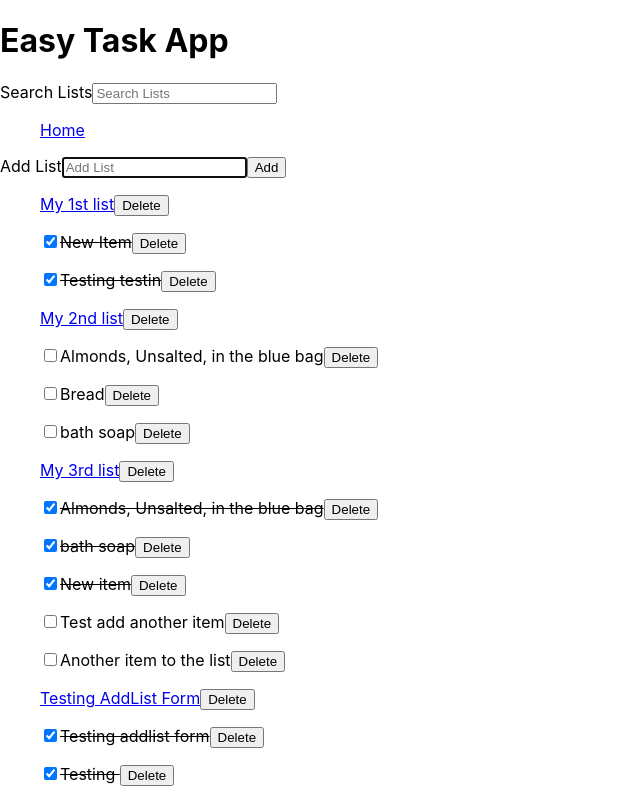
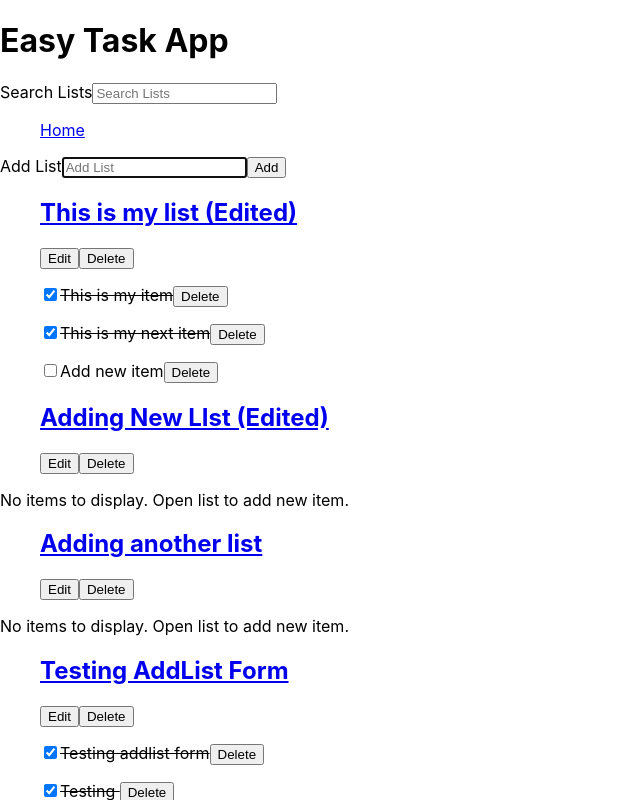
Before and after one commit to mrusert/easy-task-app, a React (Create React App) app: page / in a window 1280 px wide. Shown: the top 800 px of the page, without its empty margins (0-640 px from the left). Built offline with nearby package versions, Linux system fonts and the light colour scheme; data requests are answered from the project's data file.

Commit message:
Simplied list props passed to list and listname. Added edit ability on listname.

```diff
--- a/data/db.json
+++ b/data/db.json
@@ -1,44 +1,5 @@
 {
   "lists": [
-    {
-      "name": "My 1st list",
-      "id": "1",
-      "complete": false,
-      "items": [
-        {
-          "id": "1",
-          "checked": true,
-          "item": "New Item"
-        },
-        {
-          "id": "3",
-          "checked": true,
-          "item": "Testing testin"
-        }
-      ]
-    },
-    {
-      "name": "My 2nd list",
-      "id": "2",
-      "complete": false,
-      "items": [
-        {
-          "id": "1",
-          "checked": false,
-          "item": "Almonds, Unsalted, in the blue bag"
-        },
-        {
-          "id": "2",
-          "checked": false,
-          "item": "Bread"
-        },
-        {
-          "id": "3",
-          "checked": false,
-          "item": "bath soap"
-        }
-      ]
-    },
     {
       "name": "My 3rd list",
       "id": "3",
@@ -55,18 +16,13 @@
           "item": "bath soap"
         },
         {
-          "id": "4",
-          "checked": true,
-          "item": "New item"
-        },
-        {
           "id": "5",
           "checked": false,
           "item": "Test add another item"
         },
         {
           "id": "6",
-          "checked": false,
+          "checked": true,
           "item": "Another item to the list"
         }
       ]
@@ -98,6 +54,34 @@
       "name": "Adding another list",
       "complete": false,
       "items": []
+    },
+    {
+      "id": "6",
+      "name": "Adding New LIst (Edited)",
+      "complete": false,
+      "items": []
+    },
+    {
+      "id": "7",
+      "name": "This is my list (Edited)",
+      "complete": false,
+      "items": [
+        {
+          "id": "1",
+          "checked": true,
+          "item": "This is my item"
+        },
+        {
+          "id": "2",
+          "checked": true,
+          "item": "This is my next item"
+        },
+        {
+          "id": "3",
+          "checked": false,
+          "item": "Add new item"
+        }
+      ]
     }
   ]
 }
--- a/src/Components/Home.js
+++ b/src/Components/Home.js
@@ -1,4 +1,4 @@
-import Lists from "./Lists"
+import List from "./List"
 import AddList from "./AddList"
 import { useContext} from 'react'
 import DataContext from '../Context/DataContext'
@@ -18,13 +18,8 @@ const Home = () => {
         {!isLoading && !fetchError &&
           (searchResults.length
             ?
-              lists.map((list) => (
-              <Lists
-                  key={list.id}
-                  name={list.name}
-                  items={list.items}
-                  listID={list.id}
-              />
+            searchResults.map((list) => (
+              <List key={list.id} list={list}/>
               ))
             : <p className="statusMsg">No lists to display</p>)
         }
--- /dev/null
+++ b/src/Components/List.js
@@ -0,0 +1,27 @@
+import ListItems from './ListItems'
+import ListName from './ListName'
+
+const Lists = ( {list} ) => {
+
+  return (
+    <>
+    <ListName key={list.id} list={list}/>
+    {list.items.length > 0 &&
+    list.items.map((item) => {
+      return (
+        <ListItems
+          listID={list.id}
+          key={item.id}
+          item={item}
+        />
+      );
+    })
+    }
+    {!list.items.length > 0 &&
+        <p className="statusMsg">No items to display. Open list to add new item.</p>
+    }
+    </>
+  )
+}
+
+export default Lists
--- /dev/null
+++ b/src/Components/ListName.js
@@ -0,0 +1,94 @@
+import { Link, useNavigate, useLocation } from "react-router-dom"
+import DataContext from '../Context/DataContext'
+import { useContext, useState } from 'react'
+import api from '../api/lists'
+
+const ListName = ( { list } ) => {
+    const { lists, setLists } = useContext(DataContext)
+    const [editListName, setEditListName] = useState(list.name)
+    const [editMode, setEditMode] = useState(false)
+    const navigate = useNavigate()
+    const location = useLocation()
+
+    const handleListDelete = async (id) => {
+        try {
+          await api.delete(`/lists/${id}`)
+          const newLists = lists.filter(list => list.id !== id)
+          setLists(newLists)
+          location.pathname === `/lists/${list.id}` ? navigate(`/lists/${list.id}`) : navigate('/')
+        } catch (err) {
+          console.log(`Error: ${err.message}`)
+        }
+    }
+
+    const handleEditListName = async (id) => {
+        if (editListName === list.name) {
+            setEditMode(false)
+            location.pathname === `/lists/${list.id}` ? navigate(`/lists/${list.id}`) : navigate('/')
+            return
+        }
+        list.name = editListName
+        try {
+            const response = await api.put(`/lists/${list.id}`, list)
+            setLists(lists.map(newList => newList.id === id ? { ...response.data } : newList))
+            setEditListName(list.name)
+            setEditMode(false)
+          } catch (err) {
+            console.log(`Error: ${err.message}`)
+        }
+    }
+
+    return (
+        <>
+        {!editMode &&
+            <ul>
+            <li className="list">
+            <Link to={`lists/${list.id}`}>
+            <h2>{list.name}</h2>
+            </Link>
+            <button
+                onClick={() => setEditMode(!editMode)}
+                tabIndex="0"
+                aria-label={`Edit ${list.id}`}
+            >Edit</button>
+            <button
+                onClick={() => handleListDelete(list.id)}
+                tabIndex="0"
+                aria-label={`Delete ${list.id}`}
+            >Delete</button>
+            </li>
+            </ul>
+        }
+        {editMode &&
+            <form className="editForm" onSubmit={(e) => e.preventDefault()}>
+            <label htmlFor="editListName">Edit List Name</label>
+            <input
+                autoFocus
+                id="editListName"
+                type="text"
+                placeholder="Edit List Name"
+                required
+                value={editListName}
+                onChange={(e) => setEditListName(e.target.value)}
+            />
+            <button
+                type="submit"
+                aria-label="Edit List Name"
+                onClick={() => handleEditListName()}
+                >
+                    Submit
+                </button>
+                <button
+                type="submit"
+                aria-label="Cancel Edit List Name"
+                onClick={() => setEditMode(false)}
+                >
+                    Cancel
+                </button>
+        </form>
+        }
+        </>
+    )
+}
+
+export default ListName
--- a/src/Components/ListPage.js
+++ b/src/Components/ListPage.js
@@ -1,8 +1,10 @@
+import ListItems from "./ListItems"
+import AddItem from "./AddItem"
+import ListName from "./ListName"
 import { useParams, Link } from "react-router-dom"
 import DataContext from '../Context/DataContext'
-import ListItems from "./ListItems"
-import AddItem from "./AddItem"
 import { useContext } from 'react'
+
 
 
 const ListPage = () => {
@@ -14,7 +16,7 @@ const ListPage = () => {
         <main className="list">
         {listToUpdate &&
             <>
-            <h2>{listToUpdate.name}</h2>
+            <ListName listName={listToUpdate.name} listID={id}/>
             <ul>
             <AddItem listToUpdate={listToUpdate} />
             {listToUpdate.items.map((item) => (
--- a/src/Components/Lists.js
+++ /dev/null
@@ -1,50 +0,0 @@
-import ListItems from './ListItems'
-import { Link, useNavigate } from 'react-router-dom'
-import { useContext} from 'react'
-import DataContext from '../Context/DataContext'
-import api from '../api/lists'
-
-const Lists = ({ listID, items, name }) => {
-  const { lists, setLists } = useContext(DataContext)
-  const navigate = useNavigate()
-
-  const handleListDelete = async (id) => {
-    try {
-      await api.delete(`/lists/${id}`)
-      const newLists = lists.filter(list => list.id !== id)
-      setLists(newLists)
-      navigate('/')
-    } catch (err) {
-      console.log(`Error: ${err.message}`)
-    }
-  }
-
-  return (
-    <>
-    <Link to={`lists/${listID}`}>
-    <ul>
-      <li className="list">
-      <label htmlFor="">{name}</label>
-      <button
-        onClick={() => handleListDelete(listID)}
-        tabIndex="0"
-        aria-label={`Delete ${listID}`}
-      >Delete</button>
-      </li>
-    </ul>
-    </Link>
-      {items.length > 0 && items.map((item) => (
-          <ListItems
-              listID={listID}
-              key={item.id}
-              item={item}
-          />
-        ))}
-        {!items.length > 0 &&
-          <p className="statusMsg">No items to display. Open list to add new item.</p>
-        }
-    </>
-  )
-}
-
-export default Lists
```
Also changed, not shown: 1 other file (tests, documents, lock files or other folders).
